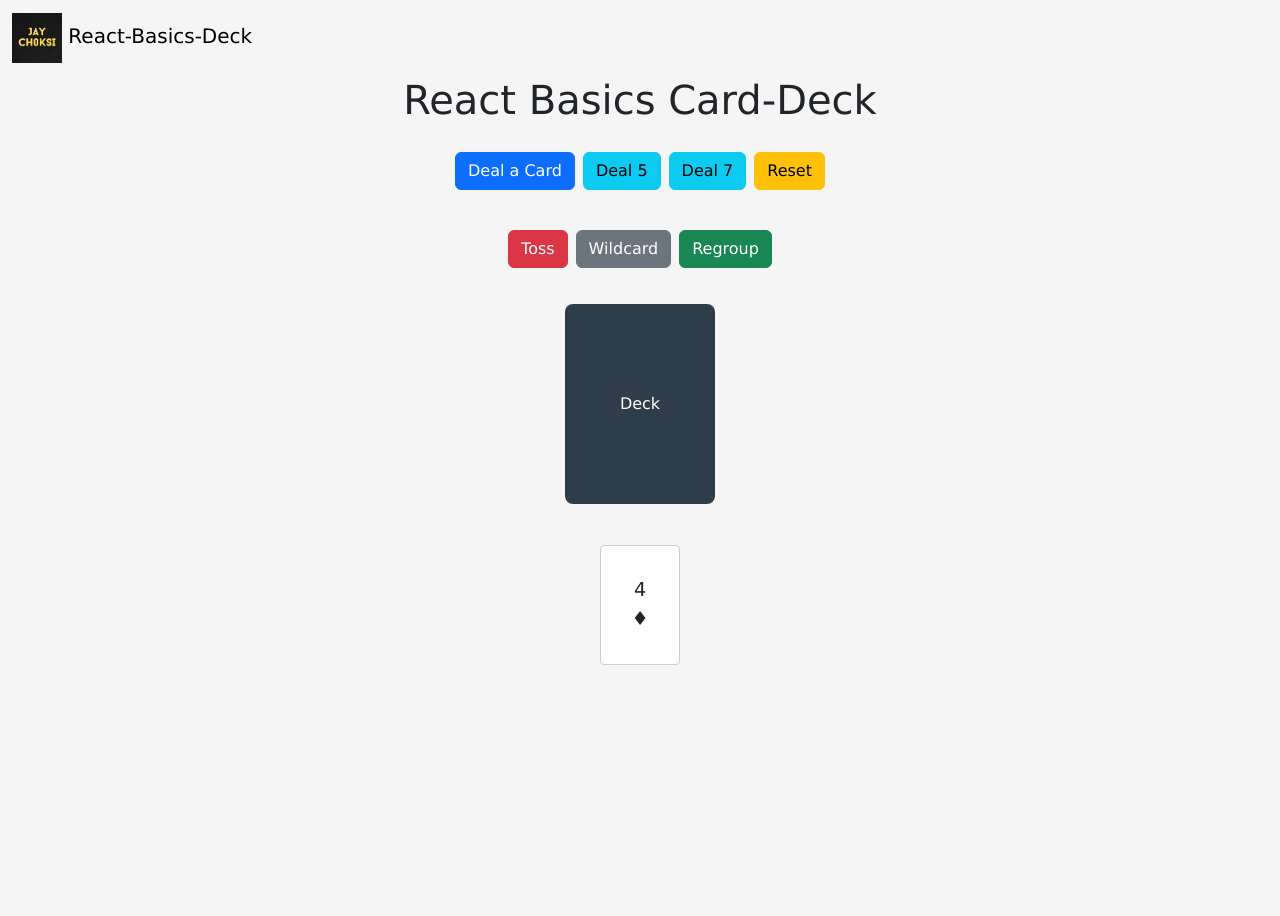
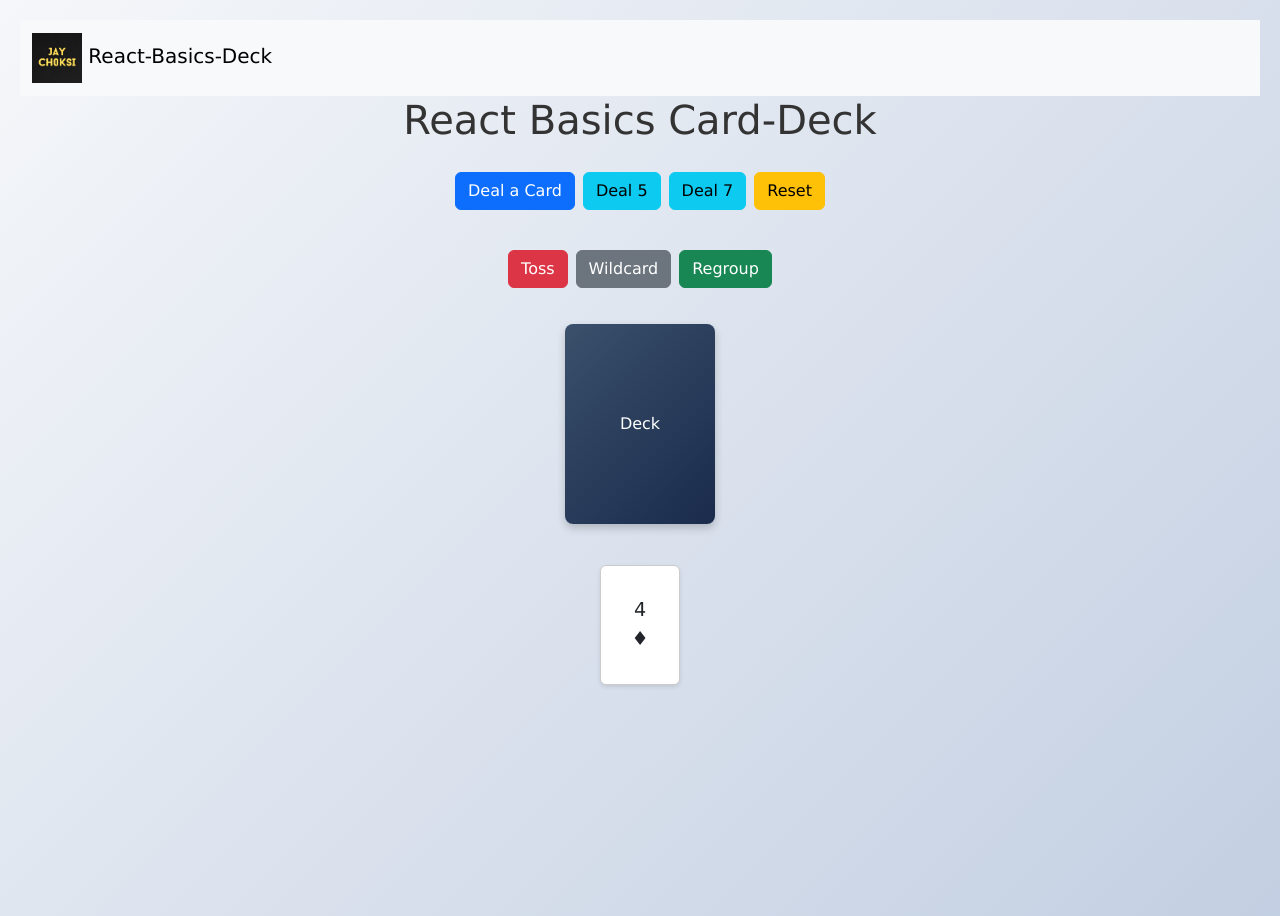
Before and after one commit to justtcallmejayy/react-basics, a plain HTML site: page index.html in a window 1280 px wide. Both pictures are taken after a click on the button "Deal a Card". Before the commit the page ends 800 px from the top, so only its background shows below. Drawn offline with nearby package versions, Linux system fonts and the light colour scheme.

Commit message:
Final styling and formated

```diff
--- a/assets/css/style.css
+++ b/assets/css/style.css
@@ -3,14 +3,25 @@
 /* CSS for the body */
 body {
   font-family: Verdana, Geneva, Tahoma, sans-serif;
-  background-color: whitesmoke;
+  background: linear-gradient(135deg, #f5f7fa, #c3cfe2);
+  color: #333;
+  margin: 0;
+  padding: 20px;
 }
 
-/* CSS for the main & butttons*/
+.divHeight {
+  height: 100vh;
+}
+
+/* CSS for the main & buttons */
 .deck {
   width: 150px;
   height: 200px;
-  background-color: #2e3d49;
+  background: linear-gradient(
+    135deg,
+    #3a506b,
+    #1a2b4c
+  ); /* modern gradient for deck */
   border-radius: 8px;
   color: white;
   display: flex;
@@ -18,27 +29,39 @@ body {
   justify-content: center;
   cursor: pointer;
   user-select: none;
+  box-shadow: 0 4px 8px rgba(0, 0, 0, 0.2);
+  transition: transform 0.2s;
 }
+
+.deck:hover {
+  transform: translateY(-5px);
+}
+
 .no-cards {
   width: 150px;
   height: 200px;
-  background-color: #aaa;
+  background: #aaa;
   border-radius: 8px;
   color: black;
   display: flex;
   align-items: center;
   justify-content: center;
+  box-shadow: 0 2px 4px rgba(0, 0, 0, 0.1);
 }
+
 .hand {
   margin-top: 20px;
   display: flex;
   flex-wrap: wrap;
+  justify-content: center;
+  gap: 10px; /* added gap for spacing between cards */
 }
+
 .card {
   width: 80px;
   height: 120px;
   border: 1px solid #ccc;
-  border-radius: 4px;
+  border-radius: 6px;
   margin: 5px;
   display: flex;
   flex-direction: column;
@@ -47,9 +70,15 @@ body {
   font-size: 1.2rem;
   cursor: pointer;
   background-color: white;
-  transition: transform 0.2s, border 0.2s;
+  box-shadow: 0 2px 4px rgba(0, 0, 0, 0.1);
+  transition: transform 0.2s, border 0.2s, box-shadow 0.2s;
 }
+
+.card:hover {
+  box-shadow: 0 4px 8px rgba(0, 0, 0, 0.2);
+}
+
 .card.selected {
-  border: 2px solid red;
+  border: 2px solid #ff6347; /* tomato color for selected card */
   transform: scale(1.1);
 }
--- a/index.html
+++ b/index.html
@@ -36,7 +36,7 @@
   </head>
   <body>
     <!-- Navbar -->
-    <nav class="navbar">
+    <nav class="navbar bg-light">
       <div class="container-fluid">
         <a class="navbar-brand" href="#">
           <img
@@ -51,7 +51,7 @@
       </div>
     </nav>
     <!-- Main Content -->
-    <div class="container">
+    <div class="container divHeight">
       <h1 class="text-center">React Basics Card-Deck</h1>
       <div id="root"></div>
     </div>
```
